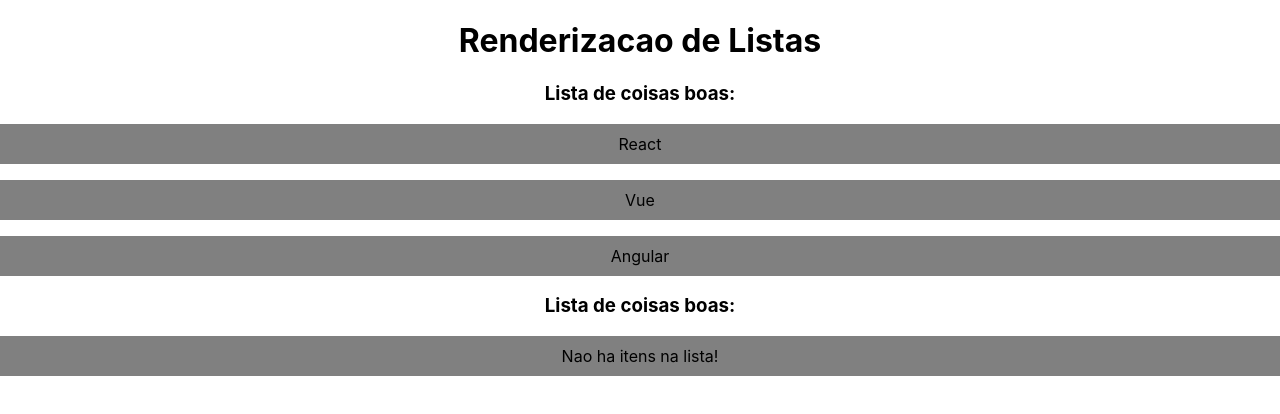
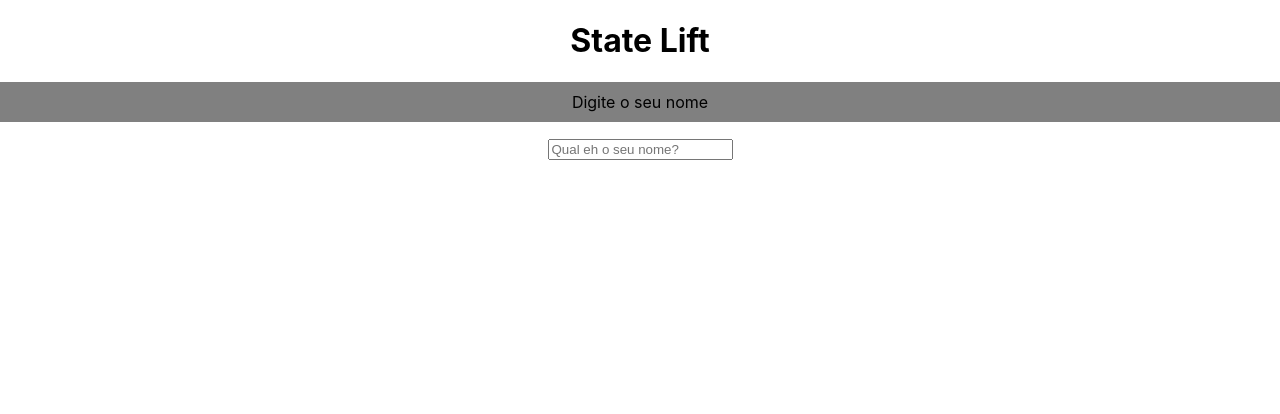
Before and after one commit to LukeRekt/Curso-React, a React (Create React App) app: page / in a window 1280 px wide. Shown: the top 414 px of the page. Built offline with nearby package versions, Linux system fonts and the light colour scheme.

Commit message:
Testes com StateLift

```diff
--- a/src/App.js
+++ b/src/App.js
@@ -1,15 +1,19 @@
+import { useState } from 'react';
+
 import './App.css';
-import OutraLista from './components/OutraLista';
+import Saudacao from './components/Saudacao';
+import SeuNome from './components/SeuNome';
+
 
 
 function App() {
+  const [nome, setNome] = useState();
 
-  const meusItens = ['React', 'Vue', 'Angular']
   return (
     <div className="App">
-    <h1>Renderizacao de Listas</h1>
-    <OutraLista itens={meusItens}/>
-    <OutraLista itens={[]}/>
+    <h1>State Lift</h1>
+    <SeuNome setNome={setNome}/>
+    <Saudacao nome={nome} />
     </div>
 
   )
--- /dev/null
+++ b/src/components/Saudacao.js
@@ -0,0 +1,15 @@
+function Saudacao({ nome }){
+
+
+    function gerarSaudacao(algumNome){
+       return `Ola, ${algumNome}, Tudo Bem?`
+    }
+    return(
+        <>
+        {nome && <p>{gerarSaudacao(nome)}</p>}
+        </>
+    )
+
+}
+
+export default Saudacao
--- /dev/null
+++ b/src/components/SeuNome.js
@@ -0,0 +1,14 @@
+function SeuNome({ setNome }){
+
+    return (
+
+
+        <div>
+            <p>Digite o seu nome</p>
+            <input type="text" placeholder="Qual eh o seu nome?"
+            onChange={(e) => setNome(e.target.value)} />
+        </div>
+    )
+}
+
+export default SeuNome
```
